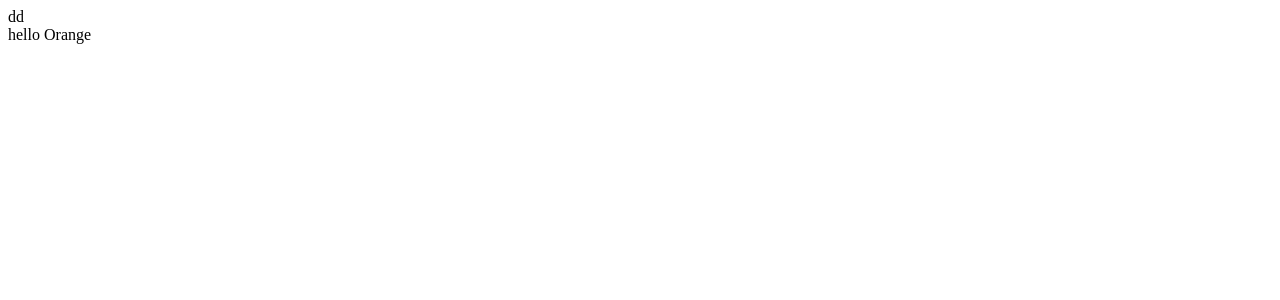
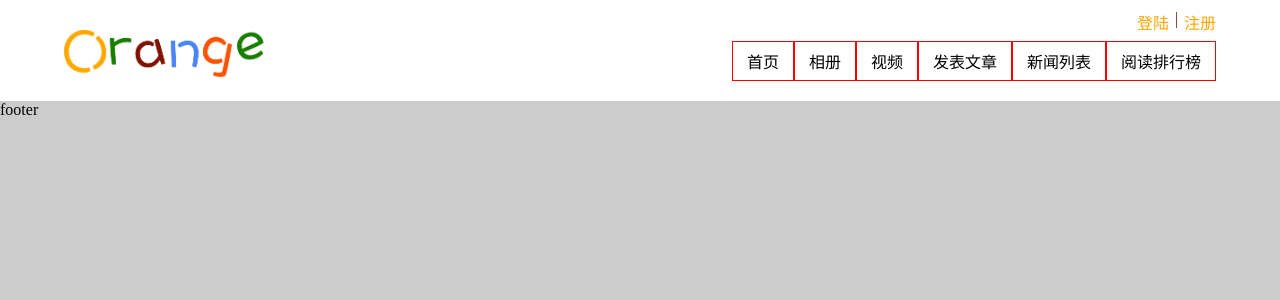
Before and after one commit to chen8000/orange, a React app: page / in a window 1280 px wide. Shown: the top 300 px of the page. Built offline with nearby package versions, Linux system fonts and the light colour scheme.

Commit message:
开始导航

```diff
--- a/public/index.html
+++ b/public/index.html
@@ -20,6 +20,9 @@
       Learn how to configure a non-root public URL by running `npm run build`.
     -->
     <title>React App</title>
+    <style>
+      *{margin:0;padding:0;}
+    </style>
   </head>
   <body>
     <noscript>
--- a/src/components/footer/index.jsx
+++ b/src/components/footer/index.jsx
@@ -0,0 +1,17 @@
+
+
+import React, { Component } from 'react'
+import footStyle from './index.scss'
+
+class Footer extends Component {
+
+    render(){
+        return (
+            <div className={ footStyle.footer }>
+                footer
+            </div>
+        )
+    }
+}
+
+export default Footer
--- a/src/components/footer/index.scss
+++ b/src/components/footer/index.scss
@@ -0,0 +1,6 @@
+
+
+.footer{
+    height:2000px;
+    background:rgba(0,0,0,.2);
+}
--- a/src/components/header/index.jsx
+++ b/src/components/header/index.jsx
@@ -5,13 +5,26 @@ import headStyle from './index.scss'
 
 class Header extends Component {
 
+    render(){
 
-
-    render(){
-        console.log(headStyle.header)
         return (
-            <div className={headStyle.header}>
-                dd
+            <div className={ headStyle.header }>
+                <div className={ headStyle.container }>
+                    <div className={ headStyle.logo }>
+                        <img src="/img/common/logo.png" alt=""/>
+                    </div>
+                    <div className={ headStyle.login }>
+                        {
+                            ['登陆','注册'].map((res, index) => <a key={index} href='javascript:void(0);'>{res}</a>)
+                        }
+                    </div>
+                    <ul>
+                       {
+                           ['首页','相册','视频','发表文章','新闻列表','阅读排行榜']
+                           .map((res, index) => <li key={ index }>{res}</li> )
+                       }
+                    </ul>
+                </div>
             </div>
         )
     }
--- a/src/components/header/index.scss
+++ b/src/components/header/index.scss
@@ -1,3 +1,77 @@
+
+
+
+
+
 .header{
     width:100%;
+    padding:30px 0 20px 0;
 }
+.logo{
+    width:200px;
+    float:left;
+}
+.header:after{
+    content:"";
+    display:block;
+    clear: both;
+}
+.logo img{
+    width:100%;
+}
+.login{
+    position: absolute;
+    top:-20px;
+    right:0;
+}
+.login a{
+    margin-left:15px;
+    position: relative;
+    text-decoration: none;
+    color:orange;
+
+    &::after{
+        color:#751e0f;
+    }
+
+    &:hover{
+        color:orangered;
+    }
+    &:hover::after{
+        color:#751e0f;
+    }
+}
+.login a:last-child::after{
+    content:"|";
+    position:absolute;
+    left:-9px;
+}
+
+
+.container{
+    width:90%;
+    margin:0 auto;
+    position:relative;
+}
+.container:after{
+    content:"";
+    display:block;
+    clear: both;
+}
+
+.header ul{
+    list-style: none;
+    position:absolute;
+    bottom:0;
+    right:0;
+}
+.header ul li{
+    display:inline-block;
+    // margin-left:32px;
+    border:1px solid red;
+    padding:7px 14px;
+    cursor: pointer;
+}
+.header ul li:first-child{
+    margin-left:0;
+}
--- a/src/containers/app.jsx
+++ b/src/containers/app.jsx
@@ -5,8 +5,9 @@ import { connect } from 'react-redux'
 import PropTypes from 'prop-types'
 import { test } from '../redux/actions'
 
+// 自定义组件
 import Header from '../components/header'
-
+import Footer from '../components/footer'
 
 
 
@@ -22,7 +23,8 @@ class App extends Component {
         return (
             <div>
                 <Header res={res} test={test}/>
-                hello Orange
+
+                <Footer />
             </div>
         )
     }
```
Also changed, not shown: public/img/common/logo.png (added).
